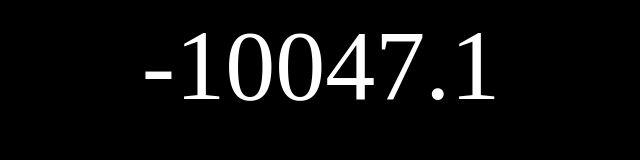
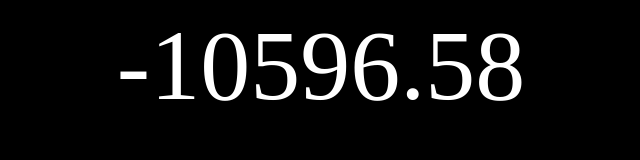
Before and after one commit to anatoliesavin/CevaProgress1, a plain HTML site: page index.html in a window 1280 px wide. Shown: the whole page, without its empty margins (319-959 px from the left). Drawn offline with Linux system fonts and the light colour scheme.

Commit message:
Update index.html

```diff
--- a/index.html
+++ b/index.html
@@ -1,6 +1,6 @@
 <!DOCTYPE html>
 <html>
 <body style="background:black;color:white;font-size:100px;text-align:center;">
--10047.1
+-10596.58
 </body>
 </html>
```
